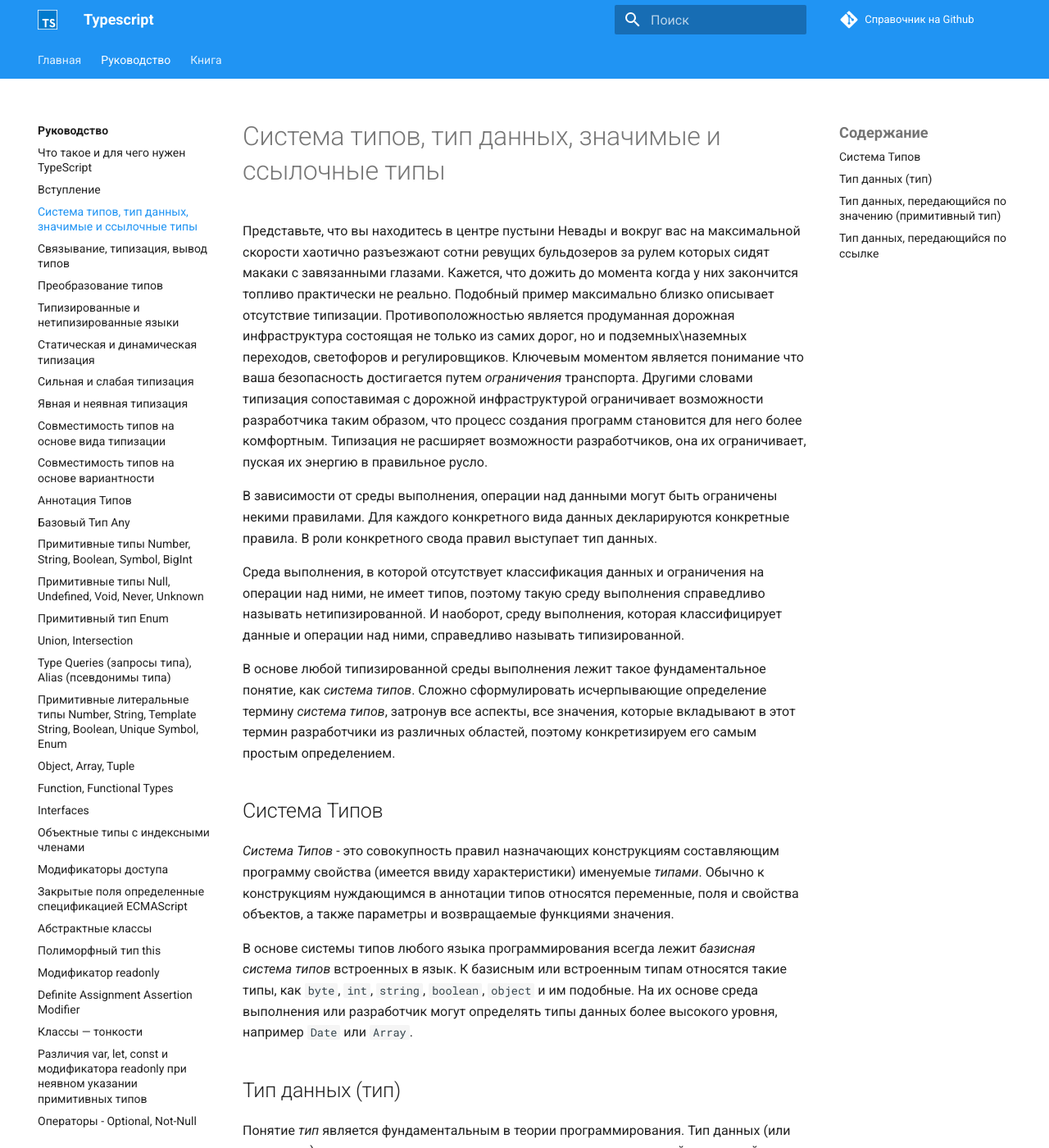
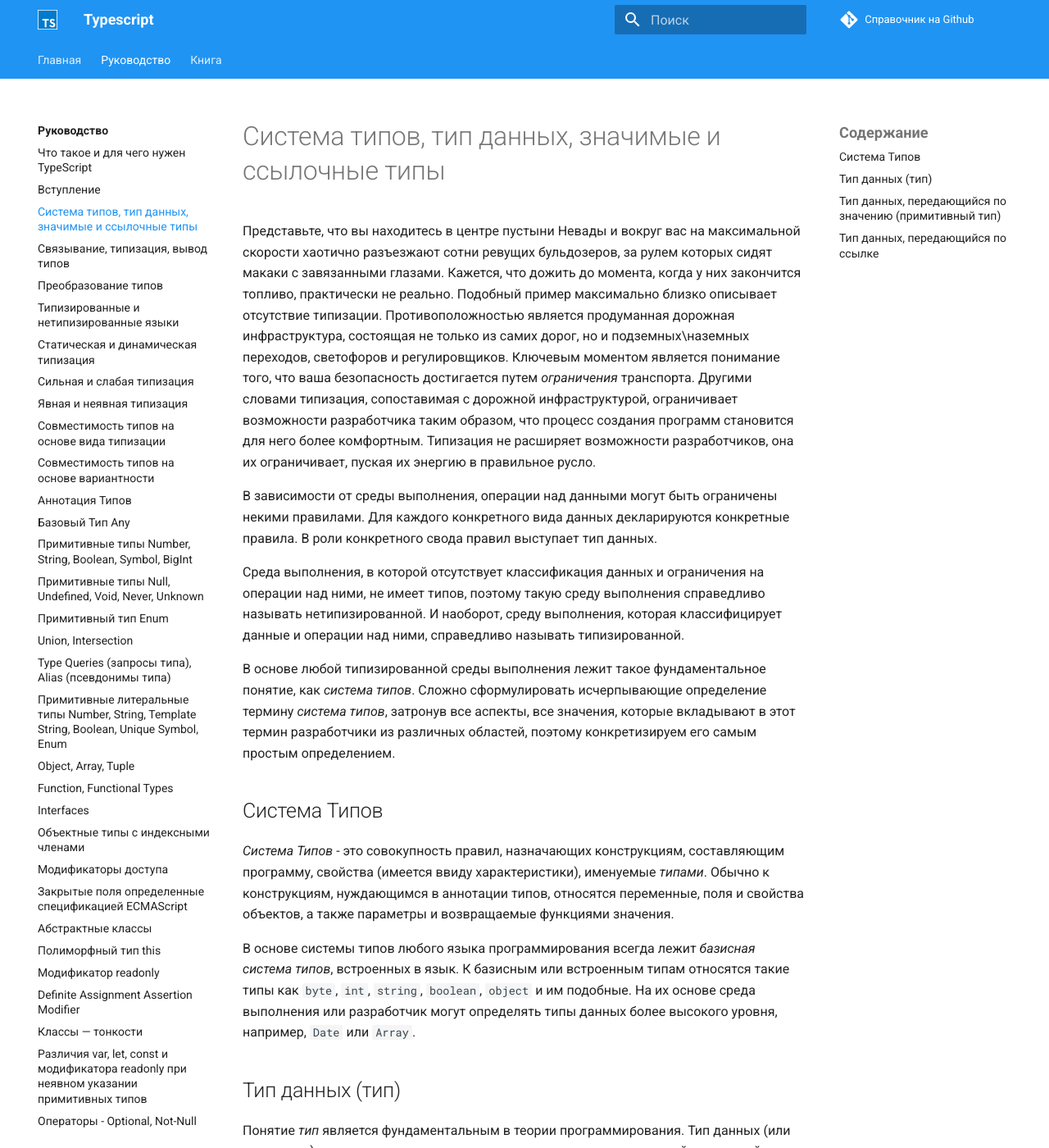
Before and after one commit to xsltdev/scriptdev.ru, an MkDocs documentation site: the page built from docs/guide/002.md, in a window 1280 px wide and 1400 px high. Shown: the whole window at 82% size. Built offline with MkDocs 1.6.1 and Material for MkDocs 9.7.7, drawn with Linux system fonts in a browser that asks for light colours; comment, search, counter and statistics services are not loaded; some of the changed text lies outside the part shown.

Commit message:
edited mistakes

```diff
--- a/docs/guide/002.md
+++ b/docs/guide/002.md
@@ -1,6 +1,6 @@
 # Система типов, тип данных, значимые и ссылочные типы
 
-Представьте, что вы находитесь в центре пустыни Невады и вокруг вас на максимальной скорости хаотично разъезжают сотни ревущих бульдозеров за рулем которых сидят макаки с завязанными глазами. Кажется, что дожить до момента когда у них закончится топливо практически не реально. Подобный пример максимально близко описывает отсутствие типизации. Противоположностью является продуманная дорожная инфраструктура состоящая не только из самих дорог, но и подземных\наземных переходов, светофоров и регулировщиков. Ключевым моментом является понимание что ваша безопасность достигается путем _ограничения_ транспорта. Другими словами типизация сопоставимая с дорожной инфраструктурой ограничивает возможности разработчика таким образом, что процесс создания программ становится для него более комфортным. Типизация не расширяет возможности разработчиков, она их ограничивает, пуская их энергию в правильное русло.
+Представьте, что вы находитесь в центре пустыни Невады и вокруг вас на максимальной скорости хаотично разъезжают сотни ревущих бульдозеров, за рулем которых сидят макаки с завязанными глазами. Кажется, что дожить до момента, когда у них закончится топливо, практически не реально. Подобный пример максимально близко описывает отсутствие типизации. Противоположностью является продуманная дорожная инфраструктура, состоящая не только из самих дорог, но и подземных\наземных переходов, светофоров и регулировщиков. Ключевым моментом является понимание того, что ваша безопасность достигается путем _ограничения_ транспорта. Другими словами типизация, сопоставимая с дорожной инфраструктурой, ограничивает возможности разработчика таким образом, что процесс создания программ становится для него более комфортным. Типизация не расширяет возможности разработчиков, она их ограничивает, пуская их энергию в правильное русло.
 
 В зависимости от среды выполнения, операции над данными могут быть ограничены некими правилами. Для каждого конкретного вида данных декларируются конкретные правила. В роли конкретного свода правил выступает тип данных.
 
@@ -10,13 +10,13 @@
 
 ## Система Типов
 
-_Система Типов_ - это совокупность правил назначающих конструкциям составляющим программу свойства (имеется ввиду характеристики) именуемые _типами_. Обычно к конструкциям нуждающимся в аннотации типов относятся переменные, поля и свойства объектов, а также параметры и возвращаемые функциями значения.
+_Система Типов_ - это совокупность правил, назначающих конструкциям, составляющим программу, свойства (имеется ввиду характеристики), именуемые _типами_. Обычно к конструкциям, нуждающимся в аннотации типов, относятся переменные, поля и свойства объектов, а также параметры и возвращаемые функциями значения.
 
-В основе системы типов любого языка программирования всегда лежит _базисная система типов_ встроенных в язык. К базисным или встроенным типам относятся такие типы, как `byte`, `int`, `string`, `boolean`, `object` и им подобные. На их основе среда выполнения или разработчик могут определять типы данных более высокого уровня, например `Date` или `Array`.
+В основе системы типов любого языка программирования всегда лежит _базисная система типов_, встроенных в язык. К базисным или встроенным типам относятся такие типы как `byte`, `int`, `string`, `boolean`, `object` и им подобные. На их основе среда выполнения или разработчик могут определять типы данных более высокого уровня, например, `Date` или `Array`.
 
 ## Тип данных (тип)
 
-Понятие _тип_ является фундаментальным в теории программирования. Тип данных (или просто тип) — это характеристика определяющая множество значений и операций, которые могут быть выполнены над этими данными.
+Понятие _тип_ является фундаментальным в теории программирования. Тип данных (или просто тип) — это характеристика, определяющая множество значений и операций, которые могут быть выполнены над этими данными.
 
 В зависимости от языка программирования, тип данных может хранить информацию о данных, к которым относятся поля, свойства, методы и другие структуры языка, а также о том, в каком месте, в _стеке_ (_stack_) или _куче_ (_heap_) будет выделяться память во время выполнения программы и её объем; в каких операциях (как, например, сложение `+`, умножение `*`, присваивание `=` и т.д.) может участвовать тип данных.
 
@@ -37,7 +37,7 @@ _Система Типов_ - это совокупность правил на
 
 ## Тип данных, передающийся по ссылке
 
-Если переменная ассоциированная со ссылочным типом данных участвует в операции присваивания, операнду из левой части будет присвоена ссылка на значение, с которым ассоциирован операнд из правой части. Другими словами обе переменные будут ассоциированы с одним и тем же значением и участком памяти. В таком случае, если изменить значение любой ссылочной переменной, изменения затронут все переменные, ассоциированные с этим значением.
+Если переменная, ассоциированная со ссылочным типом данных, участвует в операции присваивания, операнду из левой части будет присвоена ссылка на значение, с которым ассоциирован операнд из правой части. Другими словами обе переменные будут ассоциированы с одним и тем же значением и участком памяти. В таком случае, если изменить значение любой ссылочной переменной, изменения затронут все переменные, ассоциированные с этим значением.
 
 ![Тип данных, передающийся по ссылке](type-conversion-ref-type.png)
 
```
Also changed, not shown: other parts of docs/guide/002.md (+2 -2 lines).
